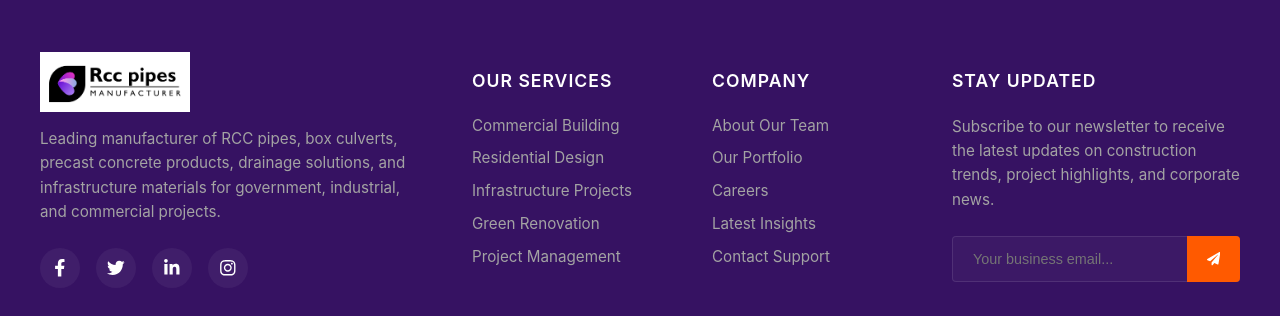
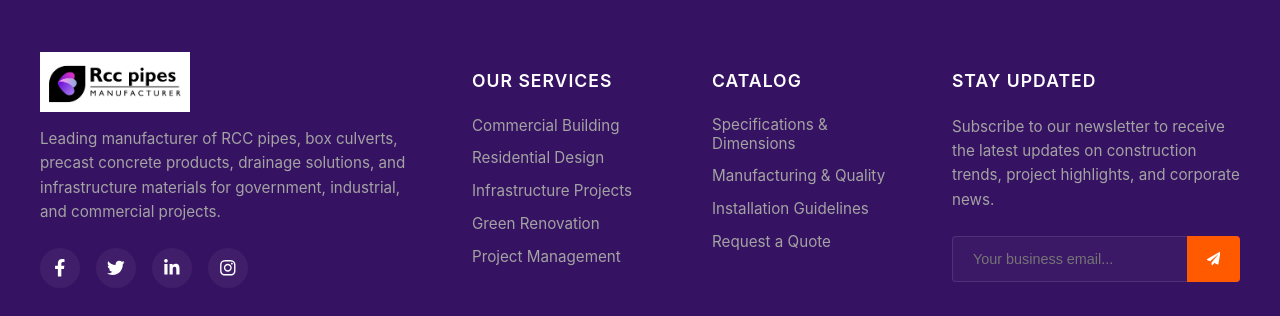
Before and after one commit to devfrontlinetech/kochirccpipes, a React (Create React App) app: page / in a window 1280 px wide. Shown: the part 4864-5180 px from the top of the page. Built offline with nearby package versions, Linux system fonts and the light colour scheme.

Commit message:
modified

```diff
--- a/src/components/layouts/footer.jsx
+++ b/src/components/layouts/footer.jsx
@@ -59,41 +59,38 @@ const Footer = () => {
             <h3>Our Services</h3>
             <ul>
               <li>
-                <a href="#commercial">Commercial Building</a>
+                <a>Commercial Building</a>
               </li>
               <li>
-                <a href="#residential">Residential Design</a>
+                <a>Residential Design</a>
               </li>
               <li>
-                <a href="#infrastructure">Infrastructure Projects</a>
+                <a>Infrastructure Projects</a>
               </li>
               <li>
-                <a href="#renovation">Green Renovation</a>
+                <a>Green Renovation</a>
               </li>
               <li>
-                <a href="#management">Project Management</a>
+                <a>Project Management</a>
               </li>
             </ul>
           </div>
 
           {/* Column 3: Corporate Links */}
           <div className="footer-col Links-col">
-            <h3>Company</h3>
+            <h3> Catalog</h3>
             <ul>
               <li>
-                <a href="#about">About Our Team</a>
+                <a>Specifications & Dimensions</a>
               </li>
               <li>
-                <a href="#portfolio">Our Portfolio</a>
+                <a>Manufacturing & Quality</a>
               </li>
               <li>
-                <a href="#careers">Careers</a>
+                <a>Installation Guidelines</a>
               </li>
               <li>
-                <a href="#news">Latest Insights</a>
-              </li>
-              <li>
-                <a href="#contact">Contact Support</a>
+                <a>Request a Quote</a>
               </li>
             </ul>
           </div>
```
